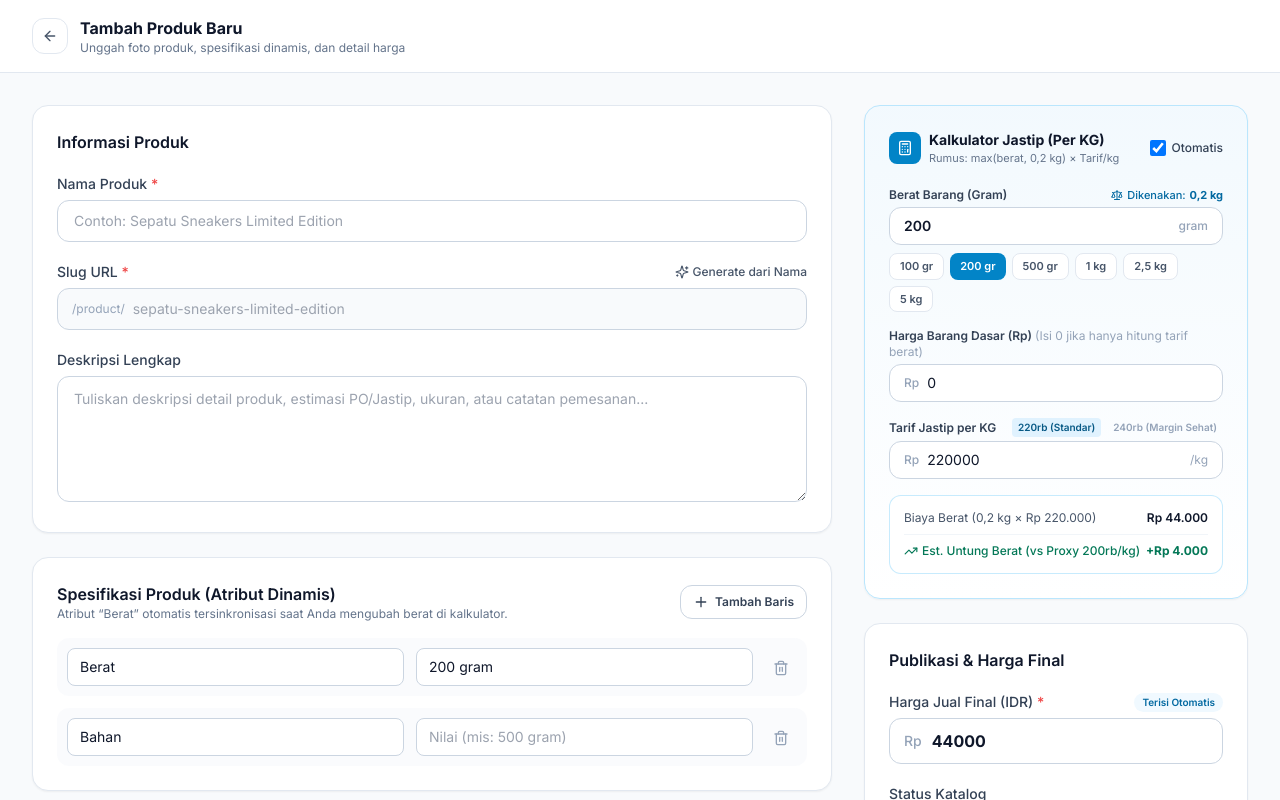
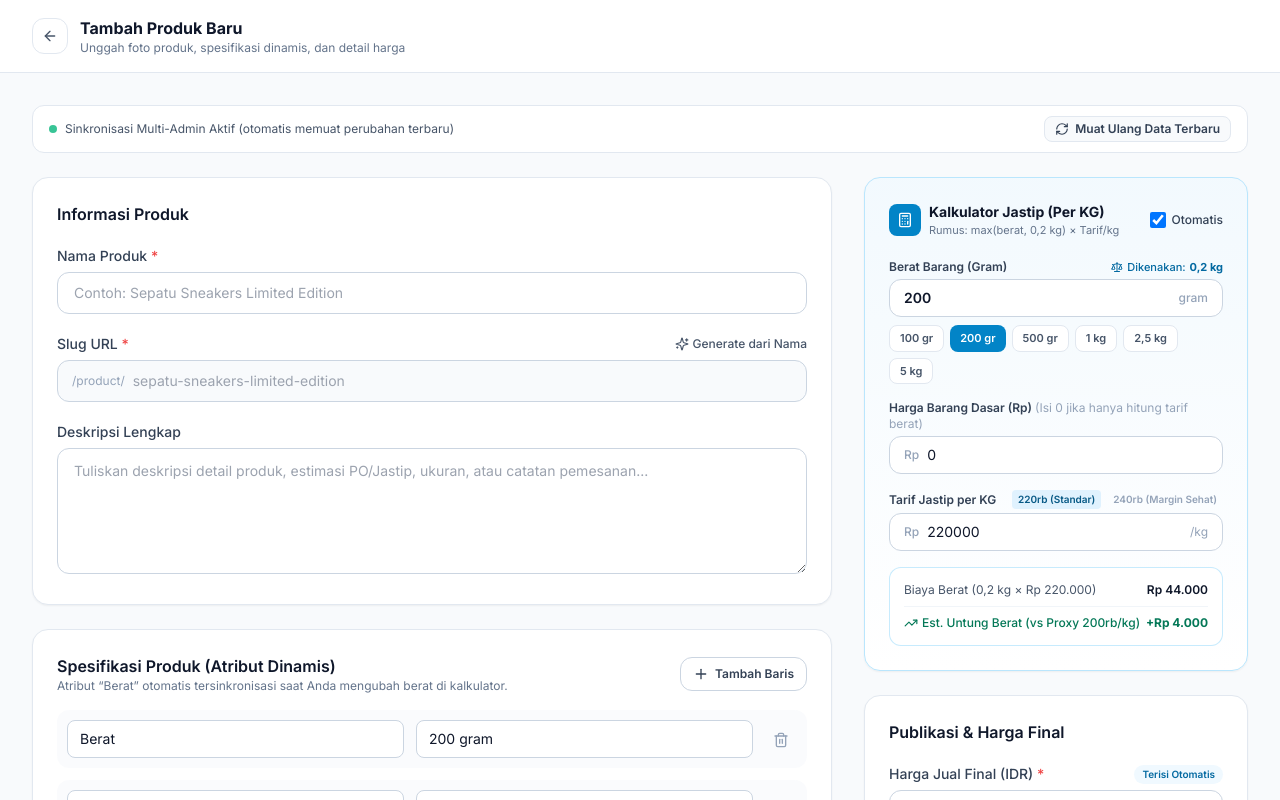
Before and after one commit to Flypick-Nevermind/fp-catalog, a Next.js app: page /admin/products/new in a window 1280 px wide. Shown: the top 800 px of the page. Built offline with nearby package versions, Linux system fonts and the light colour scheme; no server answers.

Commit message:
fix: ensure real-time multi-user sync and disable stale Next.js fetch/router cache

```diff
--- a/src/app/actions/product.ts
+++ b/src/app/actions/product.ts
@@ -5,6 +5,7 @@ import { z } from "zod";
 import { createSupabaseAdmin } from "@/lib/supabase";
 import { verifyAdminSession } from "@/app/actions/auth";
 import { slugify } from "@/lib/utils";
+import { Category, Product } from "@/types/database";
 
 const productSchema = z.object({
   id: z.string().uuid().optional(),
@@ -39,6 +40,63 @@ export interface ActionResponse<T = unknown> {
   success: boolean;
   error?: string;
   data?: T;
+}
+
+/**
+ * Mengambil data produk & daftar kategori paling mutakhir langsung dari database
+ * untuk sinkronisasi antar multi-user (menghindari Router Cache di browser).
+ */
+export async function getLatestProductAndCategoriesAction(
+  productId?: string
+): Promise<
+  ActionResponse<{
+    product: Product | null;
+    categories: Category[];
+  }>
+> {
+  try {
+    const isAdmin = await verifyAdminSession();
+    if (!isAdmin) {
+      return { success: false, error: "Akses ditolak." };
+    }
+
+    const supabase = createSupabaseAdmin();
+
+    const categoriesPromise = supabase
+      .from("categories")
+      .select("*")
+      .order("name", { ascending: true });
+
+    const productPromise = productId
+      ? supabase
+          .from("products")
+          .select(
+            `
+            *,
+            categories (id, name, slug),
+            product_images (id, product_id, image_url, is_primary, order_index)
+          `
+          )
+          .eq("id", productId)
+          .single()
+      : Promise.resolve({ data: null, error: null });
+
+    const [{ data: categoriesData }, { data: productData }] =
+      await Promise.all([categoriesPromise, productPromise]);
+
+    return {
+      success: true,
+      data: {
+        product: (productData as Product) || null,
+        categories: (categoriesData as Category[]) || [],
+      },
+    };
+  } catch (err) {
+    return {
+      success: false,
+      error: err instanceof Error ? err.message : "Gagal memuat data terbaru.",
+    };
+  }
 }
 
 /**
@@ -173,9 +231,12 @@ export async function saveProductAction(
       }
     }
 
-    revalidatePath("/");
+    // Revalidate seluruh rute publik & admin agar user lain langsung mendapat data terbaru
+    revalidatePath("/", "layout");
     revalidatePath(`/product/${normalizedSlug}`);
-    revalidatePath("/admin");
+    revalidatePath("/admin", "layout");
+    revalidatePath(`/admin/products/${productId}`);
+    revalidatePath("/admin/products/new");
 
     return {
       success: true,
@@ -234,8 +295,8 @@ export async function deleteProductAction(
       }
     }
 
-    revalidatePath("/");
-    revalidatePath("/admin");
+    revalidatePath("/", "layout");
+    revalidatePath("/admin", "layout");
 
     return { success: true };
   } catch (err) {
@@ -278,8 +339,9 @@ export async function createCategoryAction(
       throw new Error(error?.message || "Gagal menambahkan kategori.");
     }
 
-    revalidatePath("/");
-    revalidatePath("/admin");
+    revalidatePath("/", "layout");
+    revalidatePath("/admin", "layout");
+    revalidatePath("/admin/products/new");
 
     return { success: true, data };
   } catch (err) {
--- a/src/app/admin/page.tsx
+++ b/src/app/admin/page.tsx
@@ -1,5 +1,6 @@
 import React from "react";
 import Link from "next/link";
+import { unstable_noStore as noStore } from "next/cache";
 import {
   Plus,
   Package,
@@ -15,8 +16,10 @@ import AdminProductTable from "@/components/AdminProductTable";
 import { Product } from "@/types/database";
 
 export const dynamic = "force-dynamic";
+export const revalidate = 0;
 
 export default async function AdminDashboardPage() {
+  noStore();
   let products: Product[] = [];
   let dbError: string | null = null;
 
--- a/src/app/admin/products/[id]/page.tsx
+++ b/src/app/admin/products/[id]/page.tsx
@@ -1,12 +1,14 @@
 import React from "react";
 import Link from "next/link";
 import { notFound } from "next/navigation";
+import { unstable_noStore as noStore } from "next/cache";
 import { ArrowLeft } from "lucide-react";
 import { createSupabaseAdmin } from "@/lib/supabase";
 import ProductForm from "@/components/ProductForm";
 import { Category, Product } from "@/types/database";
 
 export const dynamic = "force-dynamic";
+export const revalidate = 0;
 
 interface EditProductPageProps {
   params: {
@@ -17,6 +19,7 @@ interface EditProductPageProps {
 export default async function EditProductPage({
   params,
 }: EditProductPageProps) {
+  noStore();
   const supabase = createSupabaseAdmin();
 
   const [{ data: product, error }, { data: categoriesData }] =
--- a/src/app/admin/products/new/page.tsx
+++ b/src/app/admin/products/new/page.tsx
@@ -1,13 +1,16 @@
 import React from "react";
 import Link from "next/link";
+import { unstable_noStore as noStore } from "next/cache";
 import { ArrowLeft } from "lucide-react";
 import { createSupabaseAdmin } from "@/lib/supabase";
 import ProductForm from "@/components/ProductForm";
 import { Category } from "@/types/database";
 
 export const dynamic = "force-dynamic";
+export const revalidate = 0;
 
 export default async function NewProductPage() {
+  noStore();
   let categories: Category[] = [];
 
   try {
--- a/src/app/page.tsx
+++ b/src/app/page.tsx
@@ -3,7 +3,8 @@ import { supabasePublic } from "@/lib/supabase";
 import CatalogClient from "@/components/CatalogClient";
 import { Category, Product } from "@/types/database";
 
-export const revalidate = 60;
+export const dynamic = "force-dynamic";
+export const revalidate = 0;
 
 export default async function HomePage() {
   const isSupabaseConfigured =
--- a/src/app/product/[slug]/page.tsx
+++ b/src/app/product/[slug]/page.tsx
@@ -15,7 +15,8 @@ import WhatsAppButton from "@/components/WhatsAppButton";
 import { Product, ProductAttribute } from "@/types/database";
 import { formatIDR } from "@/lib/utils";
 
-export const revalidate = 60;
+export const dynamic = "force-dynamic";
+export const revalidate = 0;
 
 interface ProductDetailPageProps {
   params: {
--- a/src/components/ProductForm.tsx
+++ b/src/components/ProductForm.tsx
@@ -1,6 +1,6 @@
 "use client";
 
-import React, { useState, useEffect } from "react";
+import React, { useState, useEffect, useRef, useCallback } from "react";
 import { useRouter } from "next/navigation";
 import { useForm, useFieldArray, Controller } from "react-hook-form";
 import { zodResolver } from "@hookform/resolvers/zod";
@@ -16,12 +16,14 @@ import {
   Calculator,
   Scale,
   TrendingUp,
+  RefreshCw,
 } from "lucide-react";
 import Link from "next/link";
 import MultiImageUploader from "@/components/MultiImageUploader";
 import {
   saveProductAction,
   createCategoryAction,
+  getLatestProductAndCategoriesAction,
 } from "@/app/actions/product";
 import { Category, Product } from "@/types/database";
 import { formatIDR, slugify } from "@/lib/utils";
@@ -66,8 +68,8 @@ interface ProductFormProps {
  */
 function extractInitialWeightGrams(product?: Product | null): number {
   if (!product?.attributes) return 200;
-  const weightAttr = product.attributes.find(
-    (a) => a.key.toLowerCase().includes("berat")
+  const weightAttr = product.attributes.find((a) =>
+    a.key.toLowerCase().includes("berat")
   );
   if (!weightAttr) return 200;
 
@@ -82,6 +84,37 @@ function extractInitialWeightGrams(product?: Product | null): number {
   return Math.round(parsed);
 }
 
+function mapProductToFormValues(product: Product): ProductFormValues {
+  const sortedImages =
+    product.product_images
+      ?.slice()
+      .sort((a, b) => a.order_index - b.order_index)
+      .map((img, idx) => ({
+        image_url: img.image_url,
+        is_primary: img.is_primary,
+        order_index: idx,
+      })) || [];
+
+  const attrs =
+    product.attributes && product.attributes.length > 0
+      ? product.attributes
+      : [
+          { key: "Berat", value: "200 gram" },
+          { key: "Bahan", value: "" },
+        ];
+
+  return {
+    name: product.name || "",
+    slug: product.slug || "",
+    category_id: product.category_id || "",
+    price: Number(product.price ?? 44000),
+    status: product.status || "published",
+    description: product.description || "",
+    attributes: attrs,
+    images: sortedImages,
+  };
+}
+
 export default function ProductForm({
   initialData,
   categories: initialCategories,
@@ -89,6 +122,8 @@ export default function ProductForm({
   const router = useRouter();
   const [categories, setCategories] = useState<Category[]>(initialCategories);
   const [serverError, setServerError] = useState<string | null>(null);
+  const [syncNotice, setSyncNotice] = useState<string | null>(null);
+  const [isSyncing, setIsSyncing] = useState<boolean>(false);
   const [newCategoryName, setNewCategoryName] = useState("");
   const [isCreatingCategory, setIsCreatingCategory] = useState(false);
   const [showNewCategoryInput, setShowNewCategoryInput] = useState(false);
@@ -101,50 +136,110 @@ export default function ProductForm({
   const [ratePerKg, setRatePerKg] = useState<number>(DEFAULT_RATE_PER_KG);
   const [baseItemPrice, setBaseItemPrice] = useState<number>(0);
 
-  const defaultImages =
-    initialData?.product_images
-      ?.slice()
-      .sort((a, b) => a.order_index - b.order_index)
-      .map((img, idx) => ({
-        image_url: img.image_url,
-        is_primary: img.is_primary,
-        order_index: idx,
-      })) || [];
-
-  const defaultAttributes =
-    initialData?.attributes && initialData.attributes.length > 0
-      ? initialData.attributes
-      : [
+  const defaultValues: ProductFormValues = initialData
+    ? mapProductToFormValues(initialData)
+    : {
+        name: "",
+        slug: "",
+        category_id: "",
+        price: 44000,
+        status: "published",
+        description: "",
+        attributes: [
           { key: "Berat", value: "200 gram" },
           { key: "Bahan", value: "" },
-        ];
+        ],
+        images: [],
+      };
+
+  const lastSnapshotRef = useRef<string>(
+    initialData ? JSON.stringify(mapProductToFormValues(initialData)) : ""
+  );
 
   const {
     register,
     control,
     handleSubmit,
     setValue,
+    reset,
     watch,
     getValues,
     formState: { errors, isSubmitting },
   } = useForm<ProductFormValues>({
     resolver: zodResolver(formSchema),
-    defaultValues: {
-      name: initialData?.name || "",
-      slug: initialData?.slug || "",
-      category_id: initialData?.category_id || "",
-      price: initialData?.price ?? 44000,
-      status: initialData?.status || "published",
-      description: initialData?.description || "",
-      attributes: defaultAttributes,
-      images: defaultImages,
-    },
+    defaultValues,
   });
 
   const { fields, append, remove } = useFieldArray({
     control,
     name: "attributes",
   });
+
+  /**
+   * Fungsi sinkronisasi real-time:
+   * Mengambil data terbaru dari Supabase agar jika User 1 baru saja menambah/mengedit
+   * produk atau kategori, User 2 langsung mendapatkan perubahan terakhir tersebut.
+   */
+  const syncLatestFromServer = useCallback(
+    async (forceOverwrite = false) => {
+      setIsSyncing(true);
+      try {
+        const res = await getLatestProductAndCategoriesAction(initialData?.id);
+        if (!res.success || !res.data) return;
+
+        // 1. Selalu perbarui daftar kategori terbaru
+        setCategories(res.data.categories);
+
+        // 2. Jika sedang di halaman Edit Produk, cek apakah ada perubahan terbaru di DB
+        if (initialData?.id && res.data.product) {
+          const freshFormValues = mapProductToFormValues(res.data.product);
+          const freshSnapshot = JSON.stringify(freshFormValues);
+
+          if (forceOverwrite || freshSnapshot !== lastSnapshotRef.current) {
+            lastSnapshotRef.current = freshSnapshot;
+            reset(freshFormValues, {
+              keepDirtyValues: !forceOverwrite,
+            });
+            setWeightGrams(extractInitialWeightGrams(res.data.product));
+            setSyncNotice(
+              "Data telah disinkronkan dengan perubahan terbaru dari database."
+            );
+            setTimeout(() => setSyncNotice(null), 4000);
+          }
+        }
+      } finally {
+        setIsSyncing(false);
+      }
+    },
+    [initialData?.id, reset]
+  );
+
+  // Jalankan sinkronisasi saat halaman pertama kali dibuka, saat kembali ke tab browser,
+  // dan polling ringan setiap 5 detik untuk kolaborasi multi-user
+  useEffect(() => {
+    syncLatestFromServer(true);
+
+    const handleVisibilityOrFocus = () => {
+      if (document.visibilityState === "visible") {
+        syncLatestFromServer(false);
+      }
+    };
+
+    window.addEventListener("focus", handleVisibilityOrFocus);
+    document.addEventListener("visibilitychange", handleVisibilityOrFocus);
+
+    const interval = setInterval(() => {
+      if (document.visibilityState === "visible") {
+        syncLatestFromServer(false);
+      }
+    }, 5000);
+
+    return () => {
+      window.removeEventListener("focus", handleVisibilityOrFocus);
+      document.removeEventListener("visibilitychange", handleVisibilityOrFocus);
+      clearInterval(interval);
+    };
+  }, [syncLatestFromServer]);
 
   // Rumus Perhitungan Jastip sesuai Infografis:
   // Berat dikenakan = max(berat_kg, 0.2 kg)
@@ -153,13 +248,10 @@ export default function ProductForm({
   const actualKg = Math.max(0, (Number(weightGrams) || 0) / 1000);
   const chargeableKg =
     weightGrams > 0 ? Math.max(actualKg, MIN_CHARGEABLE_KG) : 0;
-  const isMinWeightApplied =
-    weightGrams > 0 && actualKg < MIN_CHARGEABLE_KG;
+  const isMinWeightApplied = weightGrams > 0 && actualKg < MIN_CHARGEABLE_KG;
 
   const weightCostBuyer = Math.round(chargeableKg * (Number(ratePerKg) || 0));
-  const weightCostProxy = Math.round(
-    chargeableKg * DEFAULT_PROXY_COST_PER_KG
-  );
+  const weightCostProxy = Math.round(chargeableKg * DEFAULT_PROXY_COST_PER_KG);
   const estimatedMargin = weightCostBuyer - weightCostProxy;
   const calculatedTotalPrice =
     Math.round(Number(baseItemPrice) || 0) + weightCostBuyer;
@@ -238,7 +330,34 @@ export default function ProductForm({
   };
 
   return (
-    <form onSubmit={handleSubmit(onSubmit)} className="space-y-8">
+    <form onSubmit={handleSubmit(onSubmit)} className="space-y-6">
+      {/* Bar Sinkronisasi Multi-User */}
+      <div className="flex flex-wrap items-center justify-between gap-2 rounded-xl border border-slate-200 bg-white px-4 py-2.5 text-xs text-slate-600 shadow-2xs">
+        <div className="flex items-center gap-2">
+          <span className="h-2 w-2 rounded-full bg-emerald-500 animate-pulse" />
+          <span>
+            Sinkronisasi Multi-Admin Aktif (otomatis memuat perubahan terbaru)
+          </span>
+        </div>
+        <button
+          type="button"
+          onClick={() => syncLatestFromServer(true)}
+          disabled={isSyncing}
+          className="inline-flex items-center gap-1.5 rounded-lg border border-slate-200 bg-slate-50 px-2.5 py-1 font-semibold text-slate-700 transition hover:bg-slate-100 disabled:opacity-50"
+        >
+          <RefreshCw
+            className={`h-3.5 w-3.5 ${isSyncing ? "animate-spin" : ""}`}
+          />
+          Muat Ulang Data Terbaru
+        </button>
+      </div>
+
+      {syncNotice && (
+        <div className="rounded-xl border border-emerald-200 bg-emerald-50 px-4 py-3 text-xs font-medium text-emerald-800">
+          {syncNotice}
+        </div>
+      )}
+
       {serverError && (
         <div className="rounded-xl border border-red-200 bg-red-50 p-4 text-sm text-red-700">
           {serverError}
@@ -750,6 +869,7 @@ export default function ProductForm({
 
               <Link
                 href="/admin"
+                prefetch={false}
                 className="flex w-full items-center justify-center gap-1.5 rounded-xl border border-slate-300 bg-white px-5 py-2.5 text-sm font-medium text-slate-700 transition hover:bg-slate-50"
               >
                 <ArrowLeft className="h-4 w-4" />
--- a/src/lib/supabase.ts
+++ b/src/lib/supabase.ts
@@ -3,6 +3,17 @@ import { createClient } from "@supabase/supabase-js";
 const supabaseUrl = process.env.NEXT_PUBLIC_SUPABASE_URL || "";
 const supabaseAnonKey = process.env.NEXT_PUBLIC_SUPABASE_ANON_KEY || "";
 const supabaseServiceRoleKey = process.env.SUPABASE_SERVICE_ROLE_KEY || "";
+
+/**
+ * Custom fetch wrapper dengan `cache: "no-store"` agar Next.js 14 Data Cache
+ * tidak pernah menyimpan hasil query lama ketika ada multi-user yang menambah/edit produk.
+ */
+const noStoreFetch: typeof fetch = (input, init) => {
+  return fetch(input, {
+    ...init,
+    cache: "no-store",
+  });
+};
 
 /**
  * Public Supabase Client (Anon Key)
@@ -16,13 +27,16 @@ export const supabasePublic = createClient(
       persistSession: false,
       autoRefreshToken: false,
     },
+    global: {
+      fetch: noStoreFetch,
+    },
   }
 );
 
 /**
  * Server Admin Supabase Client (Service Role Key)
  * HANYA dipanggil di sisi server (Server Actions / Server Components Admin).
- * Mem-bypass RLS untuk operasi CRUD penuh.
+ * Mem-bypass RLS untuk operasi CRUD penuh dan selalu mengambil data real-time (`no-store`).
  */
 export function createSupabaseAdmin() {
   if (!supabaseUrl || !supabaseServiceRoleKey) {
@@ -36,5 +50,8 @@ export function createSupabaseAdmin() {
       persistSession: false,
       autoRefreshToken: false,
     },
+    global: {
+      fetch: noStoreFetch,
+    },
   });
 }
```
Also changed, not shown: src/components/AdminProductTable.tsx (+30 -1 lines).
